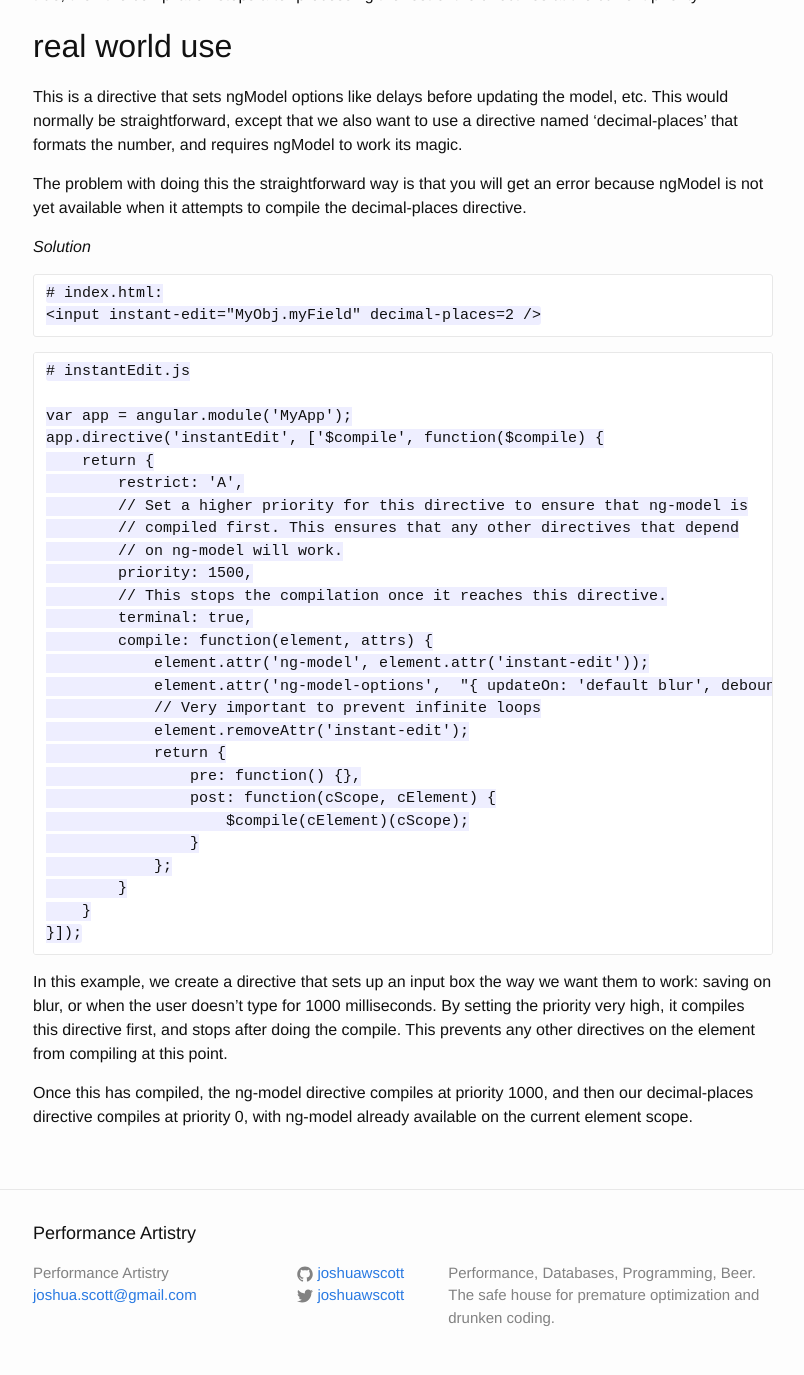
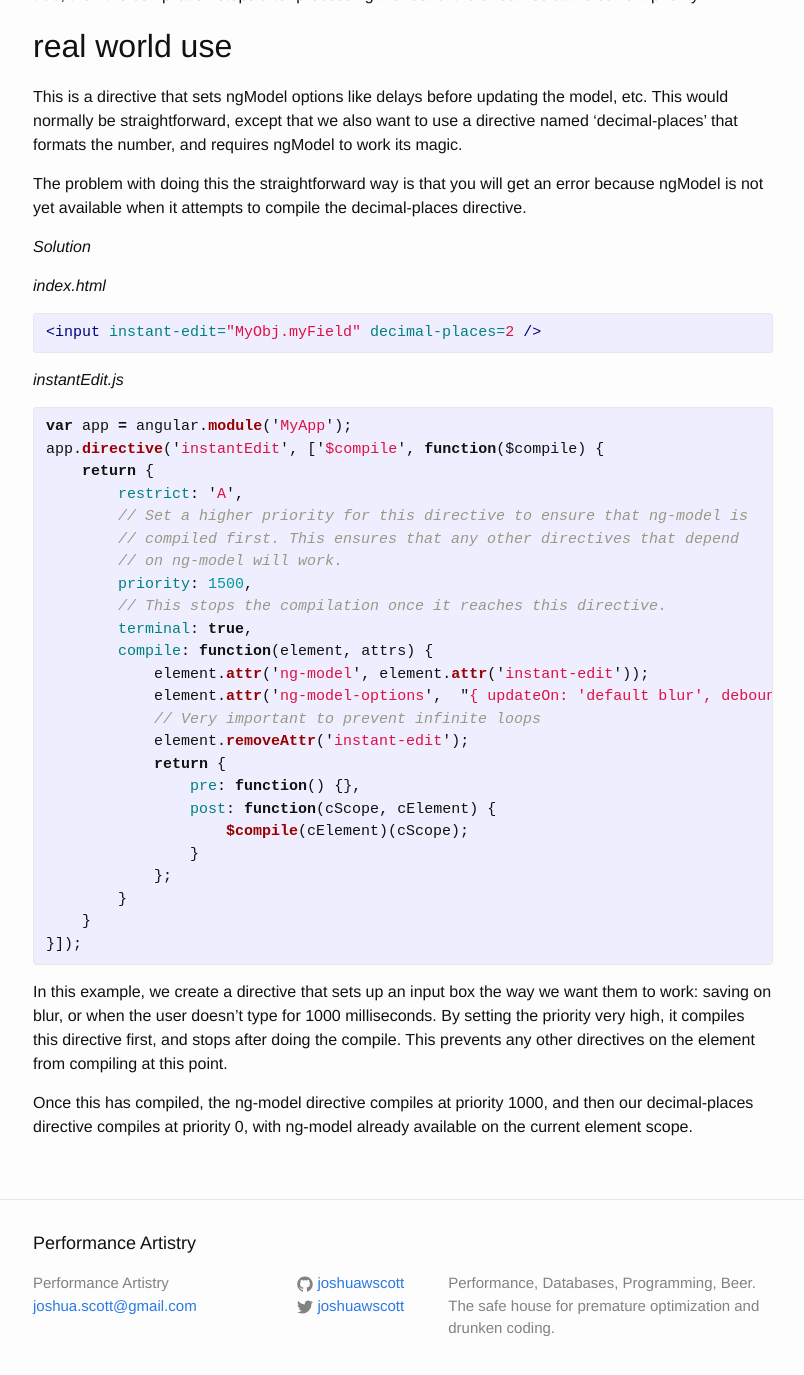
Before and after one commit to joshuawscott/joshuawscott.github.io, a Jekyll site: the page built from _posts/2015-05-12-angularjs-directive-priority.markdown, in a window 1280 px wide and 1400 px high, scrolled down 408 px. Shown: the top 1375 px of the window, without its empty margins (237-1041 px from the left). Built offline with Jekyll 4.4.1, drawn with Linux system fonts in a browser that asks for light colours.

Commit message:
Fix formatting to jekyll format

````diff
--- a/_posts/2015-05-12-angularjs-directive-priority.markdown
+++ b/_posts/2015-05-12-angularjs-directive-priority.markdown
@@ -29,13 +29,16 @@ decimal-places directive.
 
 *Solution*
 
-```
-# index.html:
+*index.html*
+{% highlight html %}
+
 <input instant-edit="MyObj.myField" decimal-places=2 />
-```
 
-```
-# instantEdit.js
+{% endhighlight %}
+
+*instantEdit.js*
+
+{% highlight javascript %}
 
 var app = angular.module('MyApp');
 app.directive('instantEdit', ['$compile', function($compile) {
@@ -61,7 +64,8 @@ app.directive('instantEdit', ['$compile', function($compile) {
         }
     }
 }]);
-```
+
+{% endhighlight %}
 
 In this example, we create a directive that sets up an input box the way we
 want them to work: saving on blur, or when the user doesn't type for 1000
````
Also changed, not shown: other parts of _posts/2015-05-12-angularjs-directive-priority.markdown (+1 -1 lines), 1 other file.
